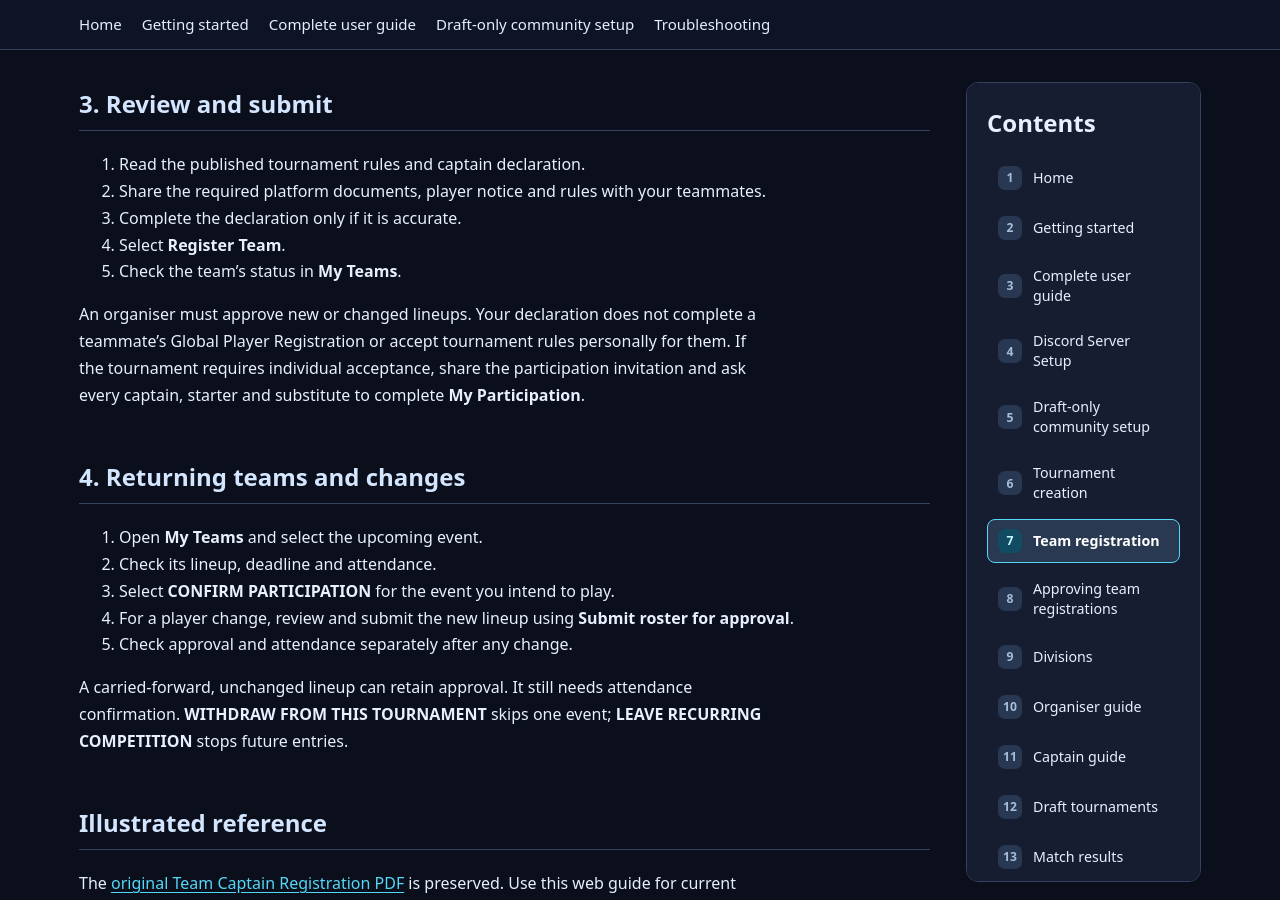
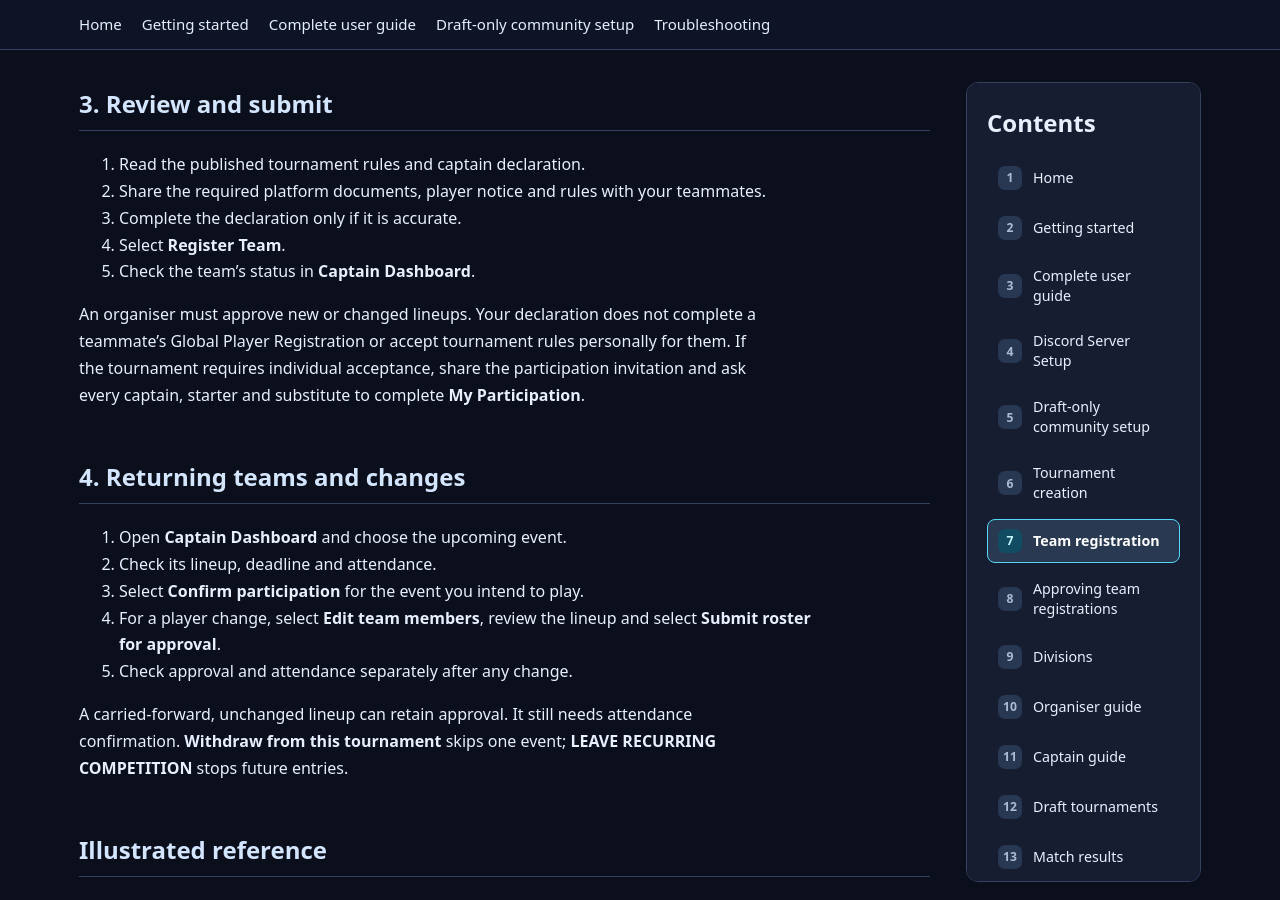
Before and after one commit to dev-dyly/bracket-control-wiki, a Jekyll site: the page built from guides/team-registration.md, in a window 1280 px wide and 900 px high, scrolled down 1212 px. Built offline with Jekyll 4.4.1, drawn with Linux system fonts in a browser that asks for light colours.

Commit message:
Use consistent captain action names across related guides

```diff
--- a/guides/team-registration.md
+++ b/guides/team-registration.md
@@ -36,19 +36,19 @@ Do not select a similar-looking account just to finish the form.
 2. Share the required platform documents, player notice and rules with your teammates.
 3. Complete the declaration only if it is accurate.
 4. Select **Register Team**.
-5. Check the team's status in **My Teams**.
+5. Check the team's status in **Captain Dashboard**.
 
 An organiser must approve new or changed lineups. Your declaration does not complete a teammate's Global Player Registration or accept tournament rules personally for them. If the tournament requires individual acceptance, share the participation invitation and ask every captain, starter and substitute to complete **My Participation**.
 
 ## 4. Returning teams and changes
 
-1. Open **My Teams** and select the upcoming event.
+1. Open **Captain Dashboard** and choose the upcoming event.
 2. Check its lineup, deadline and attendance.
-3. Select **CONFIRM PARTICIPATION** for the event you intend to play.
-4. For a player change, review and submit the new lineup using **Submit roster for approval**.
+3. Select **Confirm participation** for the event you intend to play.
+4. For a player change, select **Edit team members**, review the lineup and select **Submit roster for approval**.
 5. Check approval and attendance separately after any change.
 
-A carried-forward, unchanged lineup can retain approval. It still needs attendance confirmation. **WITHDRAW FROM THIS TOURNAMENT** skips one event; **LEAVE RECURRING COMPETITION** stops future entries.
+A carried-forward, unchanged lineup can retain approval. It still needs attendance confirmation. **Withdraw from this tournament** skips one event; **LEAVE RECURRING COMPETITION** stops future entries.
 
 ## Illustrated reference
 
```
Also changed, not shown: getting-started.md (+1 -1 lines), guides/organisers.md (+1 -1 lines), guides/team-approvals.md (+1 -1 lines), guides/user-guide.md (+3 -3 lines), troubleshooting.md (+1 -1 lines).
